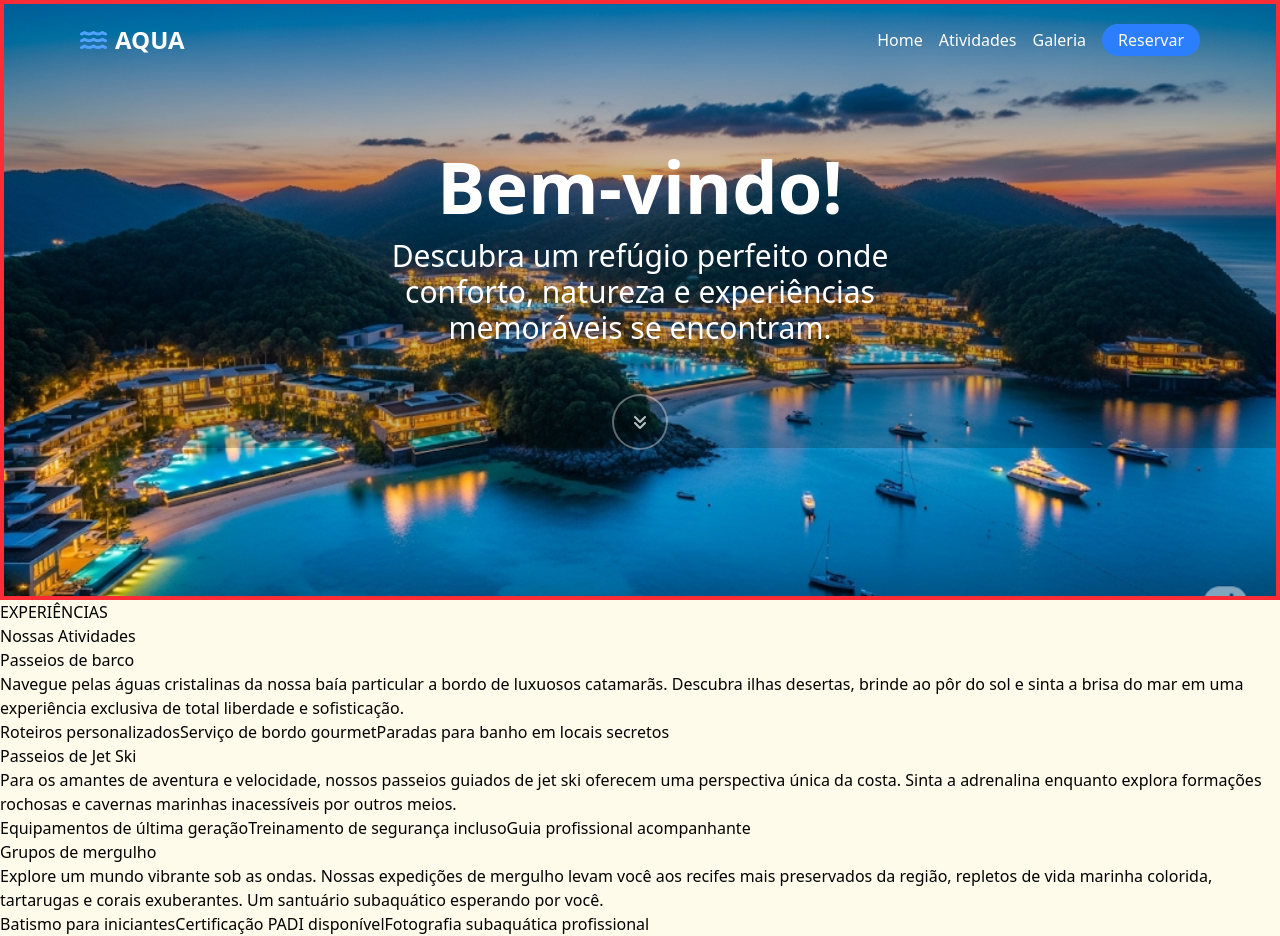
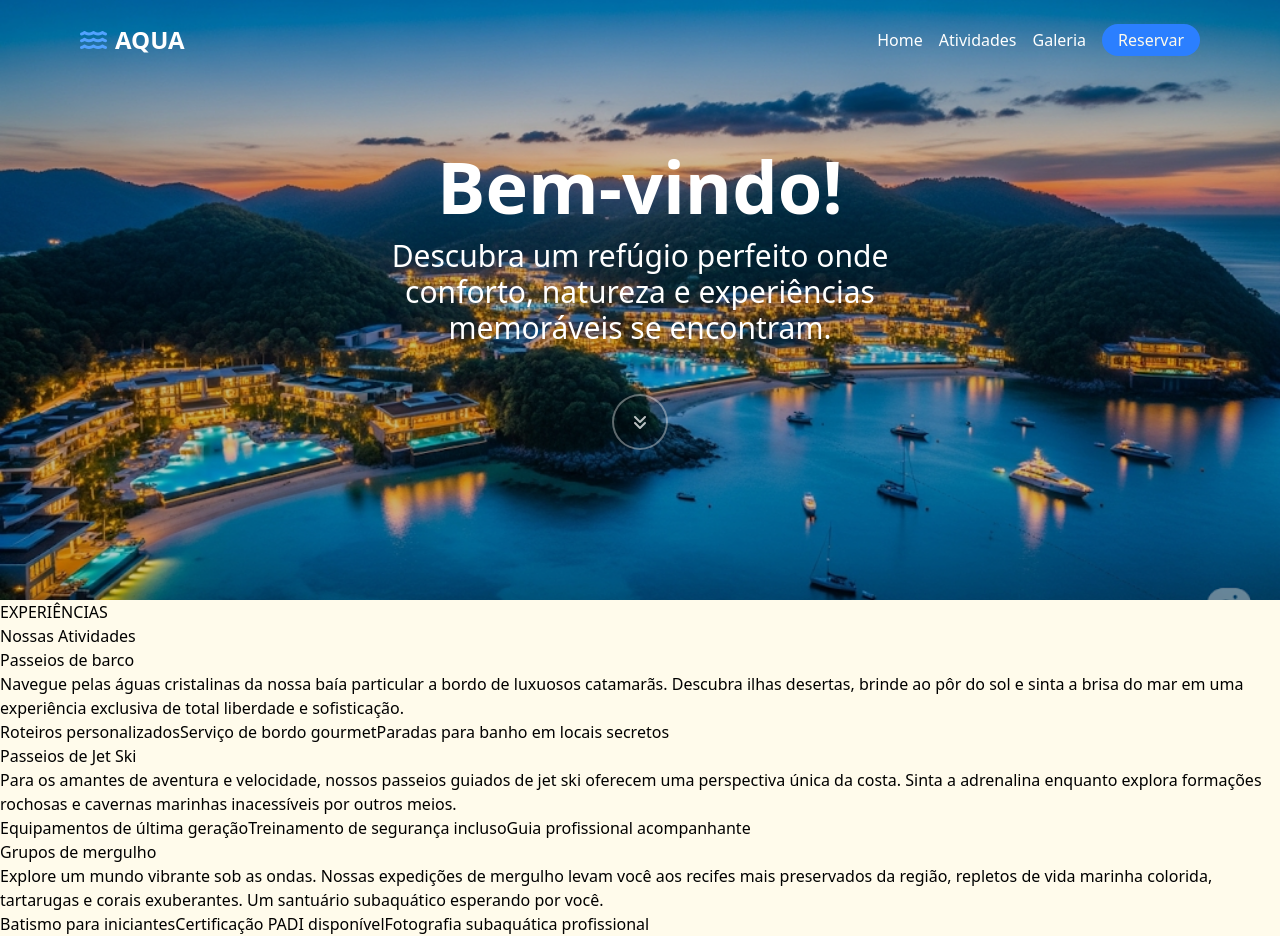
Before and after one commit to julianarocumback/aqua, a React (Vite) app: page / in a window 1280 px wide. Built offline with nearby package versions, Linux system fonts and the light colour scheme.

Commit message:
arrumando a hero

```diff
--- a/src/components/home/Home.jsx
+++ b/src/components/home/Home.jsx
@@ -2,12 +2,12 @@ import Background from './background.png'
 
 export default function Home() {
     return (
-        <section className="h-screen w-full lg:h-[600px] border-red-500 border-2">
-            <div className='flex flex-col h-full w-full relative border-2 border-red-500'>
+        <section className="h-screen w-full lg:h-[600px]">
+            <div className='flex flex-col h-full w-full relative'>
                 <div className='h-full w-full absolute'>
                     <img src={Background} alt="" className='h-full w-full object-cover' />
                 </div>
-                <div className='bg-black/20 h-full w-full absolute lg:h-3/4'></div>
+                <div className='bg-black/20 h-full w-full absolute'></div>
                 <div className='flex flex-col justify-center items-center self-center relative h-full w-3/5 lg:w-2/5 gap-4 text-white '>
                     <h1 className='relative text-4xl lg:text-7xl font-bold'>Bem-vindo!</h1>
                     <h2 className=' text-2xl lg:text-3xl text-center'>Descubra um refúgio perfeito onde conforto, natureza e experiências memoráveis se encontram.</h2>
```
